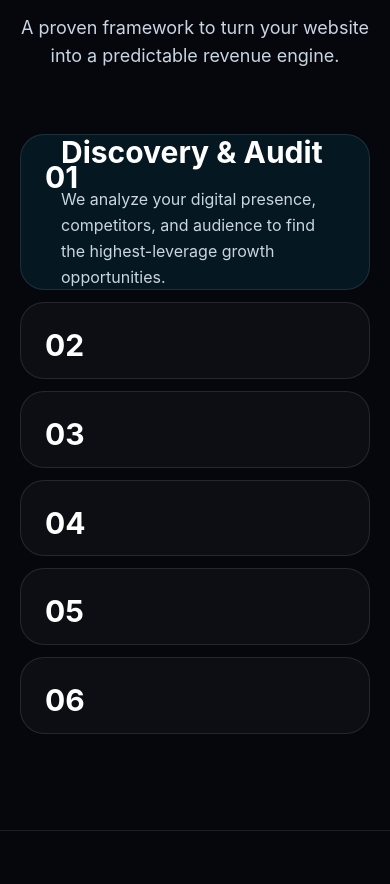
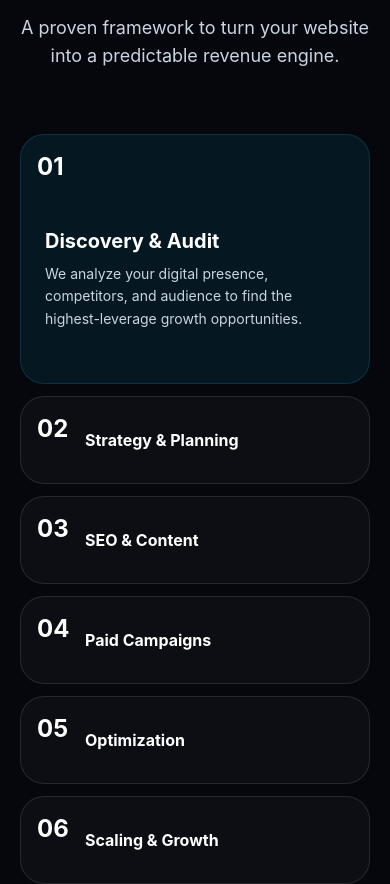
Before and after one commit to MUmair66/Qode-Clicks, a Next.js app: page / in a window 390 px wide. Shown: the part 6800-7684 px from the top of the page. Built offline with nearby package versions, Linux system fonts and the light colour scheme.

Commit message:
Fix mobile accordion and properly fix missing light theme text colors

```diff
--- a/src/app/page.tsx
+++ b/src/app/page.tsx
@@ -249,7 +249,7 @@ function IconPanel({ item, index }: { item: IconItem; index: number }) {
           {item.title}
         </h3>
 
-        <p className="text-sm leading-relaxed text-slate-500 dark:text-slate-400 transition-colors duration-300 group-hover:text-slate-300">
+        <p className="text-sm leading-relaxed text-slate-500 dark:text-slate-400 transition-colors duration-300 group-hover:text-slate-600 dark:text-slate-300">
           {item.description}
         </p>
 
--- a/src/components/AboutSections2.tsx
+++ b/src/components/AboutSections2.tsx
@@ -130,7 +130,7 @@ export function AboutCareers() {
             </div>
           </div>
           <div className="flex flex-col gap-4 w-full lg:w-auto min-w-[280px]">
-            <Link href="#jobs" className="bg-slate-900 text-white dark:bg-white dark:text-slate-900 font-bold px-8 py-4 rounded-full text-center hover:scale-105 transition-transform flex justify-center items-center gap-2">
+            <Link href="#jobs" className="bg-slate-100 dark:bg-slate-900 text-slate-900 dark:text-white dark:bg-white dark:text-slate-900 font-bold px-8 py-4 rounded-full text-center hover:scale-105 transition-transform flex justify-center items-center gap-2">
               View open roles <ArrowRight className="w-4 h-4" />
             </Link>
           </div>
--- a/src/components/AdsSections.tsx
+++ b/src/components/AdsSections.tsx
@@ -338,7 +338,7 @@ export function AdsAuditCTA() {
             </div>
           </div>
           <div className="flex flex-col gap-4 w-full lg:w-auto min-w-[280px]">
-            <Link href="#audit" className="bg-slate-900 text-white dark:bg-white dark:text-slate-900 font-bold px-8 py-4 rounded-full text-center hover:scale-105 transition-transform">
+            <Link href="#audit" className="bg-slate-100 dark:bg-slate-900 text-slate-900 dark:text-white dark:bg-white dark:text-slate-900 font-bold px-8 py-4 rounded-full text-center hover:scale-105 transition-transform">
               Get a free audit
             </Link>
           </div>
--- a/src/components/AdvancedPortfolio.tsx
+++ b/src/components/AdvancedPortfolio.tsx
@@ -102,7 +102,7 @@ export function AdvancedPortfolio() {
                     {project.desc}
                   </p>
                   <div className="flex justify-end">
-                    <Link href="#contact" className="group flex items-center gap-3 bg-slate-900 text-white dark:bg-white dark:text-slate-950 px-6 py-4 rounded-full font-semibold hover:bg-cyan-300 transition-colors">
+                    <Link href="#contact" className="group flex items-center gap-3 bg-slate-100 dark:bg-slate-900 text-slate-900 dark:text-white dark:bg-white dark:text-slate-950 px-6 py-4 rounded-full font-semibold hover:bg-cyan-300 transition-colors">
                       View Case Study
                       <div className="h-8 w-8 rounded-full bg-white dark:bg-slate-950 text-slate-900 dark:text-white flex items-center justify-center group-hover:bg-white group-hover:text-slate-950 transition-colors">
                          <ArrowUpRight className="h-4 w-4" />
--- a/src/components/AnimatedServiceCard.tsx
+++ b/src/components/AnimatedServiceCard.tsx
@@ -44,7 +44,7 @@ export function AnimatedServiceCard({ item, index }: { item: IconItem; index: nu
           {item.title}
         </h3>
 
-        <p className="text-sm leading-relaxed text-slate-500 dark:text-slate-400 transition-colors duration-300 group-hover:text-slate-300">
+        <p className="text-sm leading-relaxed text-slate-500 dark:text-slate-400 transition-colors duration-300 group-hover:text-slate-600 dark:text-slate-300">
           {item.description}
         </p>
 
--- a/src/components/DigitalMarketingAccordion.tsx
+++ b/src/components/DigitalMarketingAccordion.tsx
@@ -55,28 +55,27 @@ export function DigitalMarketingAccordion() {
           <p className="mt-5 text-lg text-slate-600 dark:text-slate-300">A proven framework to turn your website into a predictable revenue engine.</p>
         </div>
 
-        <div className="flex flex-col lg:flex-row h-[600px] lg:h-[450px] w-full gap-3">
+        <div className="flex flex-col lg:flex-row h-[750px] lg:h-[450px] w-full gap-3">
           {steps.map((step, index) => {
             const isHovered = hoveredIndex === index;
-            // Note: Not using icons in the center to match the purple design precisely, or we can keep it above the title.
-            // In the purple image there is no icon. I will remove the icon from the center to match the "purple pic" perfectly.
 
             return (
               <motion.div
                 key={step.num}
                 onMouseEnter={() => setHoveredIndex(index)}
                 onMouseLeave={() => setHoveredIndex(null)}
+                onClick={() => setHoveredIndex(index)}
                 animate={{
                   flex: isHovered ? 4 : 1,
                 }}
                 transition={{ duration: 0.4, ease: [0.22, 1, 0.36, 1] }}
-                className={`relative overflow-hidden rounded-3xl cursor-pointer p-6 border border-slate-200 dark:border-white/10 ${
-                  isHovered ? "bg-cyan-950/40" : "bg-slate-50 dark:bg-white/[0.03]"
+                className={`relative overflow-hidden rounded-3xl cursor-pointer p-4 md:p-6 border transition-colors ${
+                  isHovered ? "bg-cyan-50 border-cyan-200 dark:bg-cyan-950/40 dark:border-cyan-900/50" : "bg-slate-50 border-slate-200 dark:bg-white/[0.03] dark:border-white/10"
                 }`}
               >
                 {/* Number at Top Left */}
-                <div className="absolute top-6 left-6 flex items-center justify-center">
-                  <span className="text-3xl font-bold text-slate-900 dark:text-white">{step.num}</span>
+                <div className="absolute top-4 left-4 md:top-6 md:left-6 flex items-center justify-center">
+                  <span className="text-2xl md:text-3xl font-bold text-slate-900 dark:text-white">{step.num}</span>
                 </div>
 
                 {/* Unhovered vertical text at the bottom */}
@@ -90,15 +89,26 @@ export function DigitalMarketingAccordion() {
                   </h3>
                 </motion.div>
 
+                {/* Unhovered horizontal text at the right for mobile */}
+                <motion.div
+                  animate={{ opacity: isHovered ? 0 : 1 }}
+                  transition={{ duration: 0.2 }}
+                  className="absolute inset-y-0 right-4 left-16 flex lg:hidden items-center pointer-events-none"
+                >
+                  <h3 className="text-base md:text-lg font-bold text-slate-900 dark:text-white truncate">
+                    {step.title}
+                  </h3>
+                </motion.div>
+
                 {/* Hovered content in the center */}
                 <motion.div
                   animate={{ opacity: isHovered ? 1 : 0, y: isHovered ? 0 : 20 }}
                   transition={{ duration: 0.3, delay: isHovered ? 0.2 : 0 }}
-                  className={`absolute inset-0 flex-col justify-center px-10 ${isHovered ? "flex" : "hidden"}`}
+                  className={`absolute inset-0 flex-col justify-center px-6 md:px-10 ${isHovered ? "flex" : "hidden"}`}
                 >
-                  <div className="max-w-md mx-auto w-full">
-                    <h3 className="text-3xl font-bold text-slate-900 dark:text-white mb-4">{step.title}</h3>
-                    <p className="text-base text-slate-600 dark:text-slate-300 leading-relaxed">{step.desc}</p>
+                  <div className="max-w-md mx-auto w-full pt-10 lg:pt-0">
+                    <h3 className="text-xl md:text-3xl font-bold text-slate-900 dark:text-white mb-2 md:mb-4">{step.title}</h3>
+                    <p className="text-sm md:text-base text-slate-700 dark:text-slate-300 leading-relaxed">{step.desc}</p>
                   </div>
                 </motion.div>
               </motion.div>
--- a/src/components/FaqPageSections.tsx
+++ b/src/components/FaqPageSections.tsx
@@ -135,7 +135,7 @@ export function FaqLayout() {
               className="w-full bg-slate-50 dark:bg-white/[0.03] border border-slate-200 dark:border-white/10 rounded-full py-4 pl-14 pr-12 text-slate-900 dark:text-white placeholder:text-slate-500 focus:outline-none focus:border-cyan-400 transition-colors text-base"
             />
             {query && (
-              <button onClick={() => setQuery("")} className="absolute right-6 top-1/2 -translate-y-1/2 text-slate-500 hover:text-white transition-colors">
+              <button onClick={() => setQuery("")} className="absolute right-6 top-1/2 -translate-y-1/2 text-slate-500 hover:text-slate-900 dark:text-white transition-colors">
                 <X className="w-5 h-5" />
               </button>
             )}
@@ -169,7 +169,7 @@ export function FaqLayout() {
                   <li key={group.id}>
                     <a
                       href={`#${group.id}`}
-                      className={`flex items-center justify-between px-4 py-2.5 rounded-lg text-sm transition-colors ${activeTab === group.id && !query ? 'bg-cyan-500/10 text-cyan-400 font-semibold' : 'text-slate-500 dark:text-slate-400 hover:bg-slate-100 dark:hover:bg-white/5 hover:text-white'}`}
+                      className={`flex items-center justify-between px-4 py-2.5 rounded-lg text-sm transition-colors ${activeTab === group.id && !query ? 'bg-cyan-500/10 text-cyan-400 font-semibold' : 'text-slate-500 dark:text-slate-400 hover:bg-slate-100 dark:hover:bg-white/5 hover:text-slate-900 dark:text-white'}`}
                       onClick={() => { setActiveTab(group.id); setQuery(""); }}
                     >
                       {group.category}
@@ -201,7 +201,7 @@ export function FaqLayout() {
               <div className="bg-slate-50 dark:bg-[#0a0d14] rounded-2xl p-12 text-center border border-slate-100 dark:border-white/5">
                 <h3 className="text-xl font-bold text-slate-900 dark:text-white mb-3">Nothing matched that search.</h3>
                 <p className="text-slate-500 dark:text-slate-400 mb-8 max-w-md mx-auto">Try a shorter phrase, or ask us directly and we will answer within one working day.</p>
-                <Link href="/services/contact" className="inline-flex items-center justify-center gap-2 bg-slate-900 text-white dark:bg-white dark:text-slate-900 font-bold rounded-full px-6 py-3 hover:bg-slate-200 transition-colors">
+                <Link href="/services/contact" className="inline-flex items-center justify-center gap-2 bg-slate-100 dark:bg-slate-900 text-slate-900 dark:text-white dark:bg-white dark:text-slate-900 font-bold rounded-full px-6 py-3 hover:bg-slate-200 transition-colors">
                   Ask a specialist
                 </Link>
               </div>
--- a/src/components/FilterablePortfolio.tsx
+++ b/src/components/FilterablePortfolio.tsx
@@ -104,7 +104,7 @@ export function FilterablePortfolio() {
                 key={category}
                 onClick={() => setActiveTab(category)}
                 className={`relative rounded-full px-6 py-2.5 text-sm font-medium transition-colors ${
-                  activeTab === category ? "text-slate-950 font-bold" : "text-slate-500 dark:text-slate-400 hover:text-white"
+                  activeTab === category ? "text-slate-950 font-bold" : "text-slate-500 dark:text-slate-400 hover:text-slate-900 dark:text-white"
                 }`}
               >
                 {activeTab === category && (
--- a/src/components/GmbSections.tsx
+++ b/src/components/GmbSections.tsx
@@ -30,7 +30,7 @@ export function GmbHero() {
             Most GMB work stops at filling in fields. We optimise for the three things Google actually ranks on, then measure it with a geo-grid so you can see visibility across your whole service area rather than from wherever you happen to be standing.
           </p>
           <div className="flex flex-wrap gap-4 mb-12">
-            <a href="#quote" className="inline-flex items-center justify-center gap-2 rounded-full bg-slate-900 dark:bg-cyan-400 px-8 py-4 text-sm font-semibold text-white dark:text-slate-950 transition hover:bg-slate-800 dark:hover:bg-cyan-300">
+            <a href="#quote" className="inline-flex items-center justify-center gap-2 rounded-full bg-slate-100 dark:bg-slate-900 dark:bg-cyan-400 px-8 py-4 text-sm font-semibold text-slate-900 dark:text-white dark:text-slate-950 transition hover:bg-slate-800 dark:hover:bg-cyan-300">
               Get a free grid report
             </a>
             <a href="#geo" className="inline-flex items-center justify-center gap-2 rounded-full border border-slate-200 dark:border-white/20 bg-transparent px-8 py-4 text-sm font-semibold text-slate-900 dark:text-white transition hover:bg-slate-50 dark:hover:bg-white/5">
@@ -108,7 +108,7 @@ export function GmbLogos() {
         <p className="text-sm font-medium text-slate-500 dark:text-slate-400">Managing profiles for</p>
         <div className="flex flex-wrap items-center gap-8 md:gap-12">
           {logos.map(logo => (
-            <span key={logo} className="font-serif text-xl font-bold tracking-tight text-slate-400 dark:text-slate-500">{logo}</span>
+            <span key={logo} className="font-serif text-xl font-bold tracking-tight text-slate-500">{logo}</span>
           ))}
         </div>
       </div>
--- a/src/components/Navbar.tsx
+++ b/src/components/Navbar.tsx
@@ -14,41 +14,41 @@ export function Navbar() {
         </Link>
 
         <div className="hidden items-center rounded-full border border-slate-200 dark:border-white/10 bg-slate-100 dark:bg-white/[0.04] px-2 py-1.5 text-sm font-medium text-slate-600 dark:text-slate-300 lg:flex gap-1">
-          <Link href="/about-us" className="rounded-full px-4 py-2 transition hover:bg-slate-200 dark:hover:bg-white/10 hover:text-white">
+          <Link href="/about-us" className="rounded-full px-4 py-2 transition hover:bg-slate-200 dark:hover:bg-white/10 hover:text-slate-900 dark:text-white">
             About
           </Link>
 
           <div className="relative group">
-            <Link href="/services" className="flex items-center gap-1 rounded-full px-4 py-2 transition hover:bg-slate-200 dark:hover:bg-white/10 hover:text-white">
+            <Link href="/services" className="flex items-center gap-1 rounded-full px-4 py-2 transition hover:bg-slate-200 dark:hover:bg-white/10 hover:text-slate-900 dark:text-white">
               Services <ChevronDown className="w-4 h-4 opacity-70 group-hover:rotate-180 transition-transform" />
             </Link>
             {/* Dropdown Menu */}
             <div className="absolute left-0 top-full pt-4 w-56 opacity-0 invisible group-hover:opacity-100 group-hover:visible transition-all duration-200">
               <div className="bg-slate-50 dark:bg-slate-900 border border-slate-200 dark:border-white/10 rounded-2xl p-2 shadow-xl shadow-black/50 backdrop-blur-xl flex flex-col gap-1">
-                <Link href="/services" className="px-4 py-2.5 rounded-xl hover:bg-slate-200 dark:hover:bg-white/10 hover:text-white transition-colors">
+                <Link href="/services" className="px-4 py-2.5 rounded-xl hover:bg-slate-200 dark:hover:bg-white/10 hover:text-slate-900 dark:text-white transition-colors">
                   All Services
                 </Link>
                 <div className="h-px bg-slate-200 dark:bg-white/10 mx-2 my-1" />
-                <Link href="/services/seo" className="px-4 py-2.5 rounded-xl hover:bg-slate-200 dark:hover:bg-white/10 hover:text-white transition-colors">
+                <Link href="/services/seo" className="px-4 py-2.5 rounded-xl hover:bg-slate-200 dark:hover:bg-white/10 hover:text-slate-900 dark:text-white transition-colors">
                   SEO
                 </Link>
-                <Link href="/services/google-ads" className="px-4 py-2.5 rounded-xl hover:bg-slate-200 dark:hover:bg-white/10 hover:text-white transition-colors">
+                <Link href="/services/google-ads" className="px-4 py-2.5 rounded-xl hover:bg-slate-200 dark:hover:bg-white/10 hover:text-slate-900 dark:text-white transition-colors">
                   Google Ads
                 </Link>
-                <Link href="/google-guarantee" className="px-4 py-2.5 rounded-xl hover:bg-slate-200 dark:hover:bg-white/10 hover:text-white transition-colors">
+                <Link href="/google-guarantee" className="px-4 py-2.5 rounded-xl hover:bg-slate-200 dark:hover:bg-white/10 hover:text-slate-900 dark:text-white transition-colors">
                   Local Services Ads
                 </Link>
-                <Link href="/services/custom-wordpress-development" className="px-4 py-2.5 rounded-xl hover:bg-slate-200 dark:hover:bg-white/10 hover:text-white transition-colors">
+                <Link href="/services/custom-wordpress-development" className="px-4 py-2.5 rounded-xl hover:bg-slate-200 dark:hover:bg-white/10 hover:text-slate-900 dark:text-white transition-colors">
                   WordPress Development
                 </Link>
-                <Link href="/services/gmb-optimization" className="px-4 py-2.5 rounded-xl hover:bg-slate-200 dark:hover:bg-white/10 hover:text-white transition-colors">
+                <Link href="/services/gmb-optimization" className="px-4 py-2.5 rounded-xl hover:bg-slate-200 dark:hover:bg-white/10 hover:text-slate-900 dark:text-white transition-colors">
                   GMB Optimization
                 </Link>
               </div>
             </div>
           </div>
 
-          <Link href="/faq" className="rounded-full px-4 py-2 transition hover:bg-slate-200 dark:hover:bg-white/10 hover:text-white">
+          <Link href="/faq" className="rounded-full px-4 py-2 transition hover:bg-slate-200 dark:hover:bg-white/10 hover:text-slate-900 dark:text-white">
             FAQ
           </Link>
         </div>
@@ -57,7 +57,7 @@ export function Navbar() {
           <ThemeToggle />
           <Link
             href="/services/contact"
-            className="inline-flex items-center gap-2 rounded-xl bg-slate-900 text-white dark:bg-white dark:text-slate-950 px-4 py-2.5 text-sm font-semibold transition hover:bg-cyan-500 dark:hover:bg-cyan-300"
+            className="inline-flex items-center gap-2 rounded-xl bg-slate-900 text-white dark:bg-white dark:text-slate-950 px-4 py-2.5 text-sm font-semibold transition hover:bg-cyan-600 dark:hover:bg-cyan-300"
           >
             Contact Us
             <ArrowRight className="h-4 w-4" />
```
